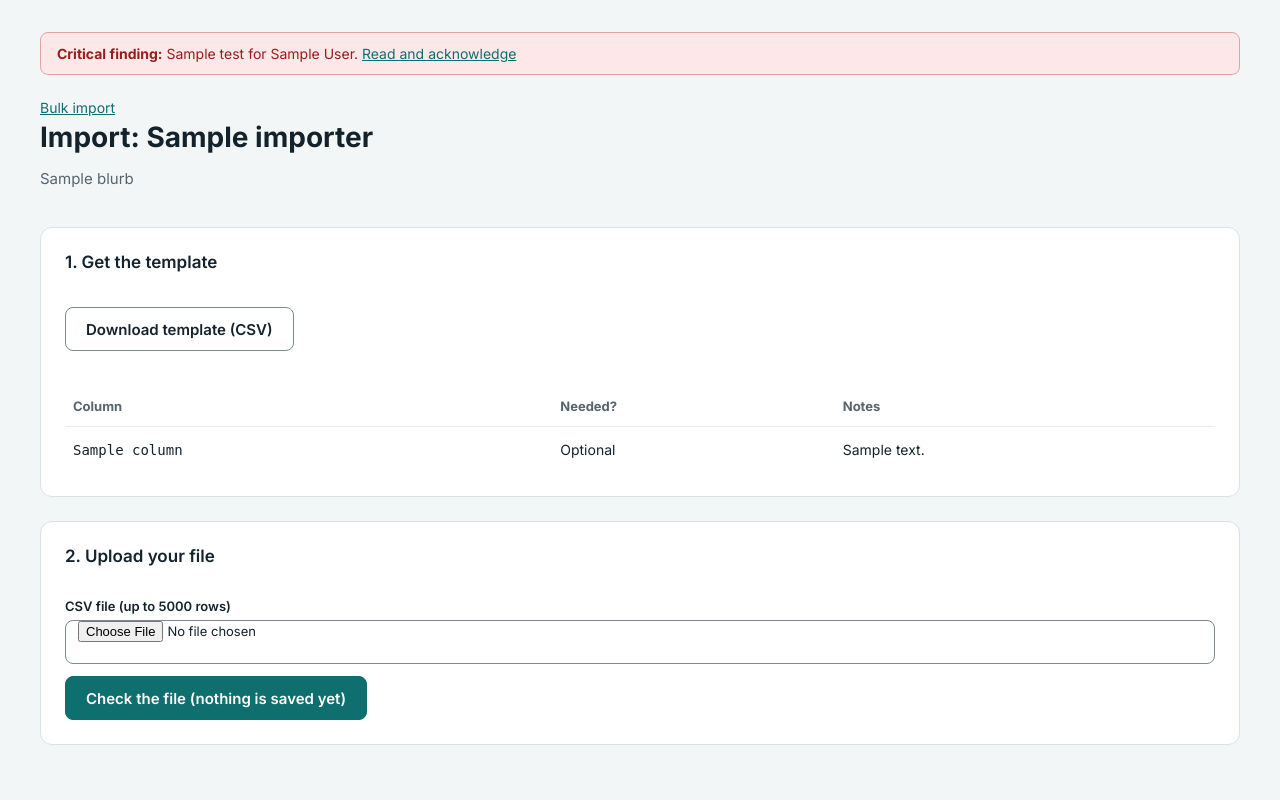
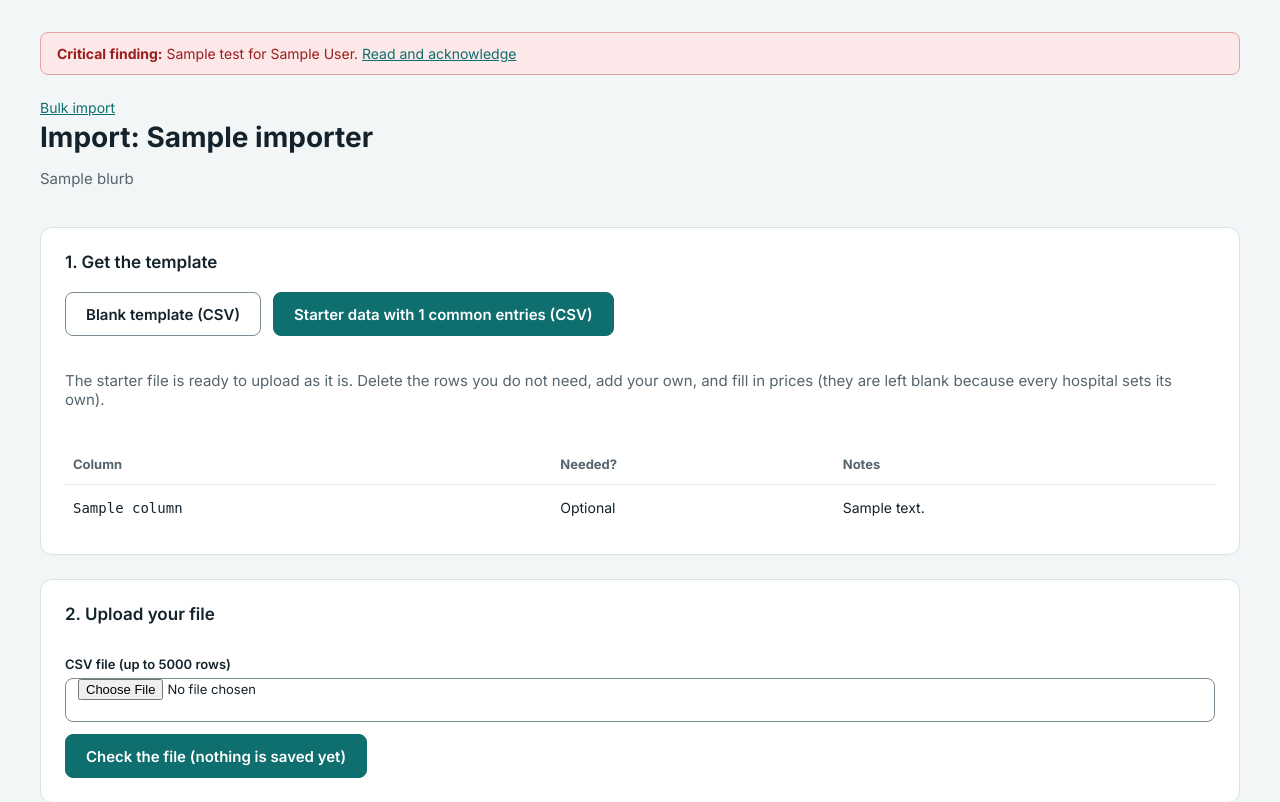
Before and after one commit to ngugiherman8/Hospital-Management-System, a Django app: template templates/golive/bulk_kind.html in a window 1280 px wide. Shown: the top 802 px of the page. Before the commit the page ends 745 px from the top, so only its background shows below. Run offline with Django 5.2, Linux system fonts and the light colour scheme; the template is opened without the code that fills it: most values are stand-ins (such as "Sample title", 1, 10 or a date in 2020).

Commit message:
Add files via upload

```diff
--- a/templates/golive/bulk_index.html
+++ b/templates/golive/bulk_index.html
@@ -2,10 +2,11 @@
 {% block title %}Bulk import{% endblock %}
 {% block content %}
 <div class="head"><div><div class="crumb">Administration</div><h1>Bulk import</h1>
+<div class="row"><a class="btn primary" href="{% url 'bulk_zip' %}">Download all templates and starter data (ZIP)</a></div>
 <p class="sub">Add many records at once from a CSV file (in Excel: File, Save As, CSV). You always see a preview first, and nothing is saved until you confirm. Importing the same file twice does not create duplicates.</p></div></div>
-<section class="card"><div class="scroll"><table style="min-width:640px"><thead><tr><th>What to import</th><th>About</th><th></th></tr></thead><tbody>
+<section class="card"><div class="scroll"><table style="min-width:760px"><thead><tr><th>What to import</th><th>About</th><th></th></tr></thead><tbody>
 {% for i in importers %}<tr><td><b>{{ forloop.counter }}. {{ i.title }}</b></td><td>{{ i.blurb }}</td>
-<td style="text-align:right"><div class="row" style="justify-content:flex-end"><a class="btn small" href="{% url 'bulk_template' i.key %}">Template</a><a class="btn small" href="{% url 'bulk_kind' i.key %}">Import</a></div></td></tr>{% endfor %}
+<td style="text-align:right"><div class="row" style="justify-content:flex-end"><a class="btn small" href="{% url 'bulk_template' i.key %}">Blank template</a>{% if i.starter %}<a class="btn small" href="{% url 'bulk_starter' i.key %}">Starter data ({{ i.starter|length }})</a>{% endif %}<a class="btn small" href="{% url 'bulk_kind' i.key %}">Import</a></div></td></tr>{% endfor %}
 </tbody></table></div>
 <p class="sub">Suggested order for a new hospital: imaging modalities, drugs, tests, prices, wards, suppliers, departments, then opening stock and patients.</p></section>
 {% endblock %}
--- a/templates/golive/bulk_kind.html
+++ b/templates/golive/bulk_kind.html
@@ -3,7 +3,9 @@
 {% block content %}
 <div class="head"><div><div class="crumb"><a href="{% url 'bulk_index' %}">Bulk import</a></div><h1>Import: {{ importer.title }}</h1><p class="sub">{{ importer.blurb }}</p></div></div>
 <section class="card"><h2>1. Get the template</h2>
-<p><a class="btn" href="{% url 'bulk_template' importer.key %}">Download template (CSV)</a></p>
+<div class="row"><a class="btn" href="{% url 'bulk_template' importer.key %}">Blank template (CSV)</a>
+{% if importer.starter %}<a class="btn primary" href="{% url 'bulk_starter' importer.key %}">Starter data with {{ importer.starter|length }} common entries (CSV)</a>{% endif %}</div>
+{% if importer.starter %}<p class="sub">The starter file is ready to upload as it is. Delete the rows you do not need, add your own, and fill in prices (they are left blank because every hospital sets its own).</p>{% endif %}
 <div class="scroll"><table style="min-width:560px"><thead><tr><th>Column</th><th>Needed?</th><th>Notes</th></tr></thead><tbody>
 {% for name, required, note in importer.columns %}<tr><td><code>{{ name }}</code></td><td>{% if required %}<b>Yes</b>{% else %}Optional{% endif %}</td><td>{{ note }}</td></tr>{% endfor %}
 </tbody></table></div></section>
```
